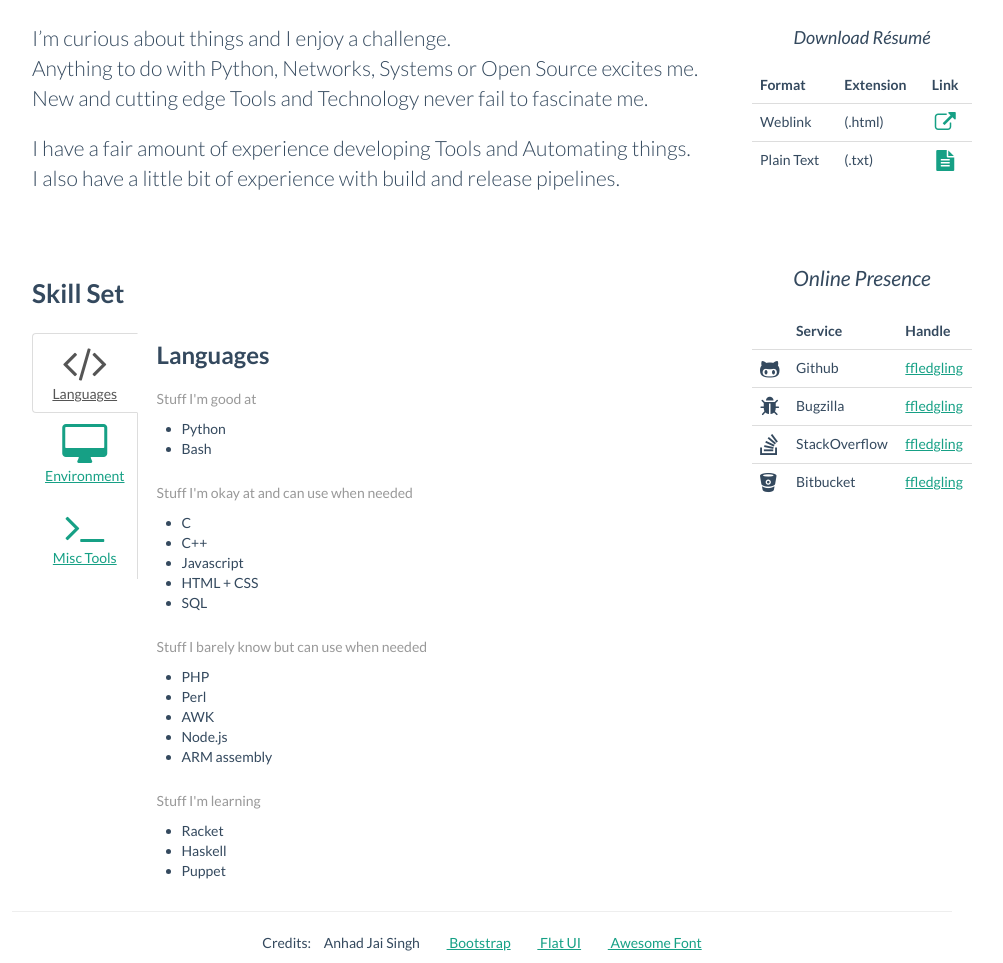
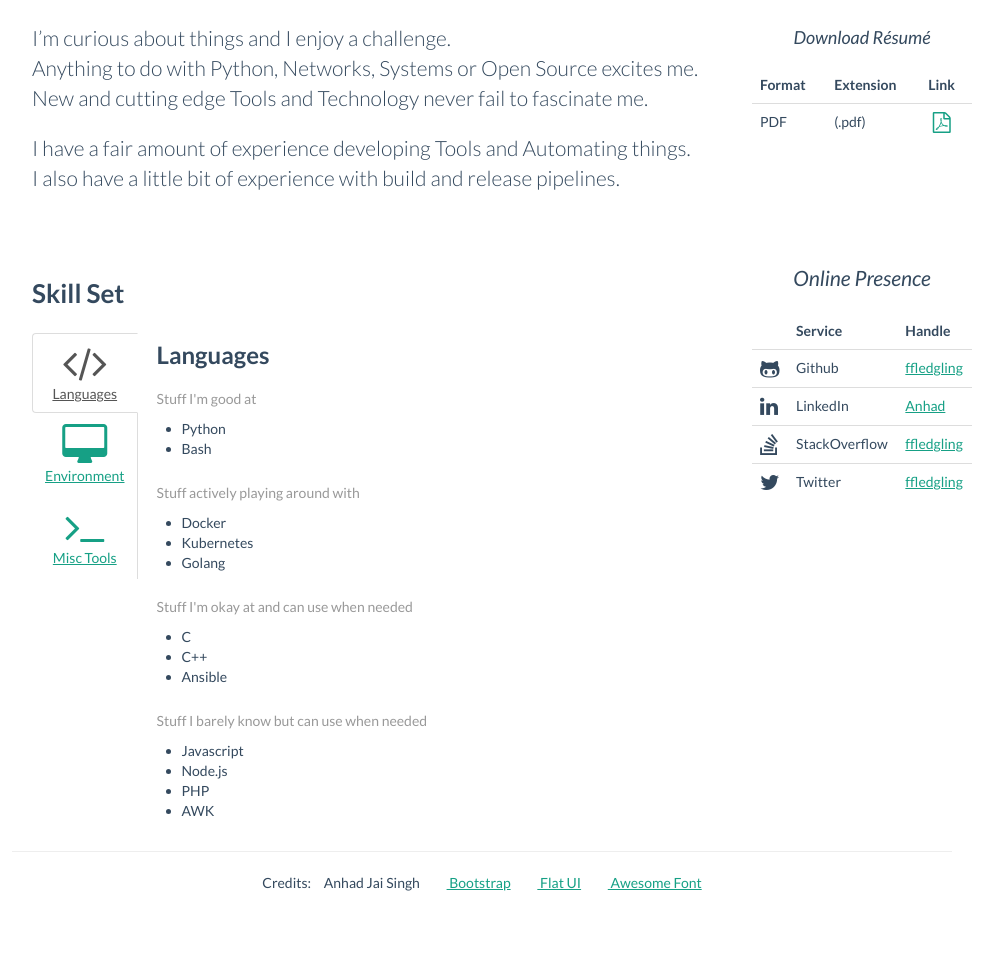
Before and after one commit to ffledgling/BirdNest, a plain HTML site: page resume.html in a window 1280 px wide. Shown: the part 277-1240 px from the top of the page, without its empty margins (138-1141 px from the left). After the commit the page ends 1180 px from the top, so only its background shows below. Drawn offline with Linux system fonts and the light colour scheme.

Commit message:
Content update and bug fixes
- Fix mixed origin warnings
- Fix missing favicon
- Update Skillz
- Remove outdated, irrelevant links

```diff
--- a/about.html
+++ b/about.html
@@ -2,9 +2,13 @@
 <!DOCTYPE html>
 <html lang="en">
 
+    <title>ffledgling - About</title>
+    <link rel="shortcut icon" type="image/png" href="/favicon.png">
+
     <meta charset="utf-8">
     <!-- No idea why this is, it just is -->
     <meta name="viewport" content="width=device-width, initial-scale=1.0">
+
 
     <!-- Load CSS -->
     <link href="bootstrap/css/bootstrap.css" rel="stylesheet">
--- a/resume.html
+++ b/resume.html
@@ -1,11 +1,14 @@
 <!-- Not entirely sure what to put in here -->
 <!DOCTYPE html>
 <html lang="en">
-    <title>ffledgling - CV</title>
+
+    <title>ffledgling - Resume</title>
+    <link rel="shortcut icon" type="image/png" href="/favicon.png">
 
     <meta charset="utf-8">
     <!-- No idea why this is, it just is -->
     <meta name="viewport" content="width=device-width, initial-scale=1.0">
+
 
     <!-- Load CSS -->
     <link href="bootstrap/css/bootstrap.css" rel="stylesheet">
@@ -77,6 +80,15 @@
                     </thead>
                     <tbody>
                         <tr>
+                            <td> PDF </td>
+                            <td>(.pdf)</td>
+                            <td class="lead">
+                                <a target="_blank" href="http://content.ffledgling.com/AnhadJaiSingh.pdf">
+                                    <i class="fa fa-fw fa-file-pdf-o"></i></a>
+                                </td>
+                        </tr>
+                        <!-- Outdated
+                        <tr>
                             <td> Weblink </td>
                             <td>(.html)</td>
                             <td class="lead">
@@ -91,6 +103,7 @@
                                 <a target="_blank" href="http://content.ffledgling.com/Resume.txt">
                                 <i class="fa fa-fw fa-file-text"></i></a></td>
                         </tr>
+                        -->
                     </table>
                 </div>
             </div>
@@ -123,32 +136,29 @@
                                     <li class="text-left">Bash</li>
                                 </ul>
                                 <h3 class="text-left">
+                                    <small>Stuff actively playing around with</small>
+                                    </h3>
+                                <ul>
+                                    <li class="text-left">Docker</li>
+                                    <li class="text-left">Kubernetes</li>
+                                    <li class="text-left">Golang</li>
+                                </ul>
+                                <h3 class="text-left">
                                     <small>Stuff I'm okay at and can use when needed</small>
                                 </h3>
                                 <ul>
                                     <li class="text-left">C</li>
                                     <li class="text-left">C++</li>
-                                    <li class="text-left">Javascript</li>
-                                    <li class="text-left">HTML + CSS</li>
-                                    <li class="text-left">SQL</li>
+                                    <li class="text-left">Ansible</li>
                                 </ul>
                                 <h3 class="text-left">
                                     <small>Stuff I barely know but can use when needed</small>
                                     </h3>
                                 <ul>
+                                    <li class="text-left">Javascript</li>
+                                    <li class="text-left">Node.js</li>
                                     <li class="text-left">PHP</li>
-                                    <li class="text-left">Perl</li>
                                     <li class="text-left">AWK</li>
-                                    <li class="text-left">Node.js</li>
-                                    <li class="text-left">ARM assembly</li>
-                                </ul>
-                                <h3 class="text-left">
-                                    <small>Stuff I'm learning</small>
-                                    </h3>
-                                <ul>
-                                    <li class="text-left">Racket</li>
-                                    <li class="text-left">Haskell</li>
-                                    <li class="text-left">Puppet</li>
                                 </ul>
 
 
@@ -193,23 +203,25 @@
                                 <li class="text-left"><i class="fa fa-fw fa-github"></i> Git</li>
                                 <li class="text-left"><i class="fa fa-fw fa-bitbucket"></i> Mercurial</li>
                             </ul>
+                            <!--
                             <h4 class="text-left"><small>Servers</small></h4>
                             <ul>
                                 <li class="text-left">Apache</li>
                             </ul>
                             <h4 class="text-left"><small>Databases</small></h4>
                             <ul>
-                                <li class="text-left">MySQL</li>
+                                <li class="text-left">MySQL/</li>
                                 <li class="text-left">SQLite</li>
                                 <li class="text-left">Amazon RDS</li>
                             </ul>
+                            -->
                             <h4 class="text-left"><small>Tools</small></h4>
                             <ul>
                                 <li class="text-left">GNU Toolchain</li>
-                                <li class="text-left">Wireshark, nmap, other network tools</li>
+                                <li class="text-left">Containers and VMs (Docker/Rkt, libvirt/KVM)</li>
+                                <li class="text-left">Random collection of network tools</li>
+                                <li class="text-left">Bugzilla, JIRA</li>
                                 <li class="text-left">LaTeX</li>
-                                <li class="text-left">Bugzilla, Trac, Redmine</li>
-                                <li class="text-left">MediaWiki, Wordpress</li>
                             </ul>
                             <br />
                             </div>
@@ -233,18 +245,18 @@
                                 <td><a target="_blank" href="https://github.com/ffledgling">ffledgling</a></td>
                             </tr>
                             <tr>
-                                <td class="lead"><span class="fa fa-bug"></span></td>
-                                <td>Bugzilla</td>
-                                <td><a target="_blank" href="https://bugzilla.mozilla.org/buglist.cgi?quicksearch=ffledgling">ffledgling</a></td>
+                                <td class="lead"><span class="fa fa-linkedin"></span></td>
+                                <td>LinkedIn</td>
+                                <td><a target="_blank" href="https://www.linkedin.com/in/anhadjaisingh">Anhad</a></td>
                             </tr>
                             <tr>
                                 <td class="lead"><span class="fa fa-stack-overflow"></span></td>
                                 <td>StackOverflow</td>
                                 <td><a target="_blank" href="http://stackoverflow.com/users/1220089/ayos">ffledgling</a></td>
                             <tr>
-                                <td class="lead"><span class="fa fa-bitbucket"></span></td>
-                                <td>Bitbucket</td>
-                                <td><a target="_blank" href="https://bitbucket.org/ffledgling">ffledgling</a></td>
+                                <td class="lead"><span class="fa fa-twitter"></span></td>
+                                <td>Twitter</td>
+                                <td><a target="_blank" href="https://twitter.com/ffledgling">ffledgling</a></td>
                             </tr>
 
                             </tr>
```
Also changed, not shown: contact.html (+2 -1 lines), index.html (+3 -2 lines).
